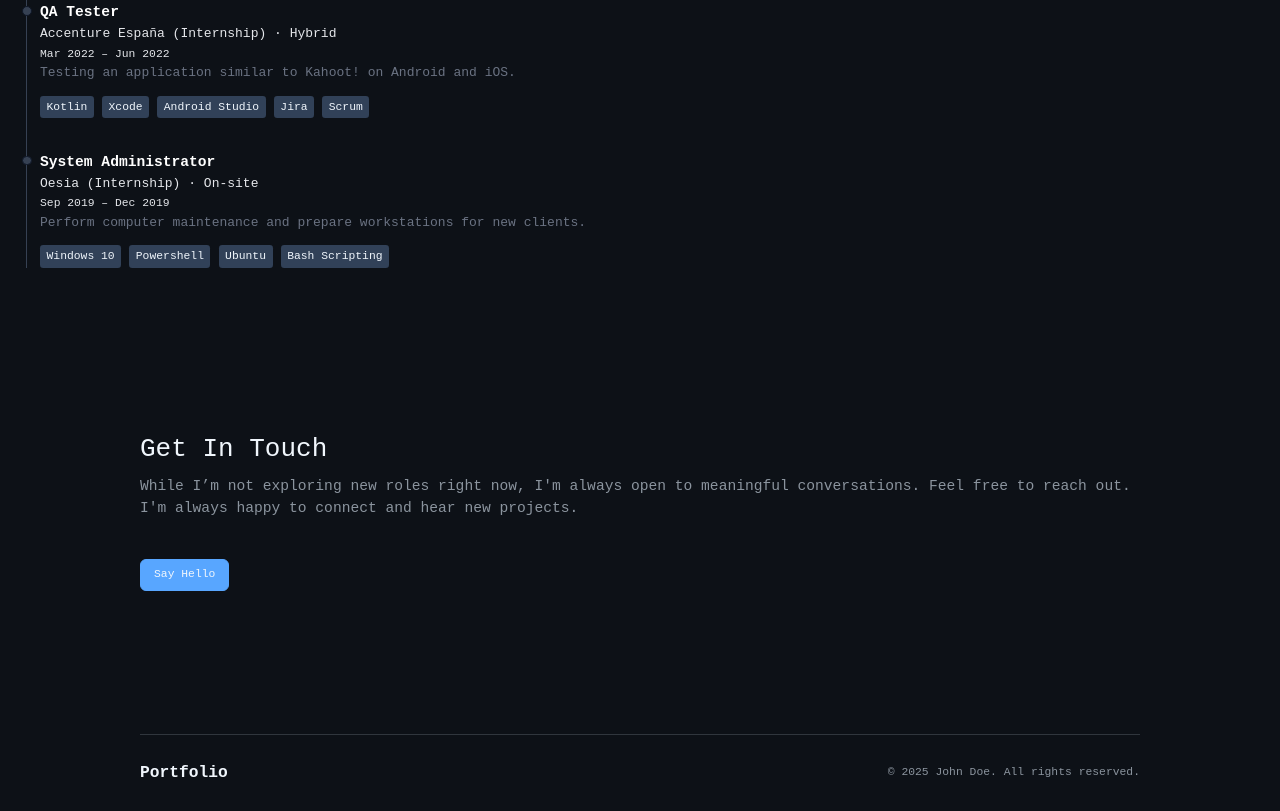
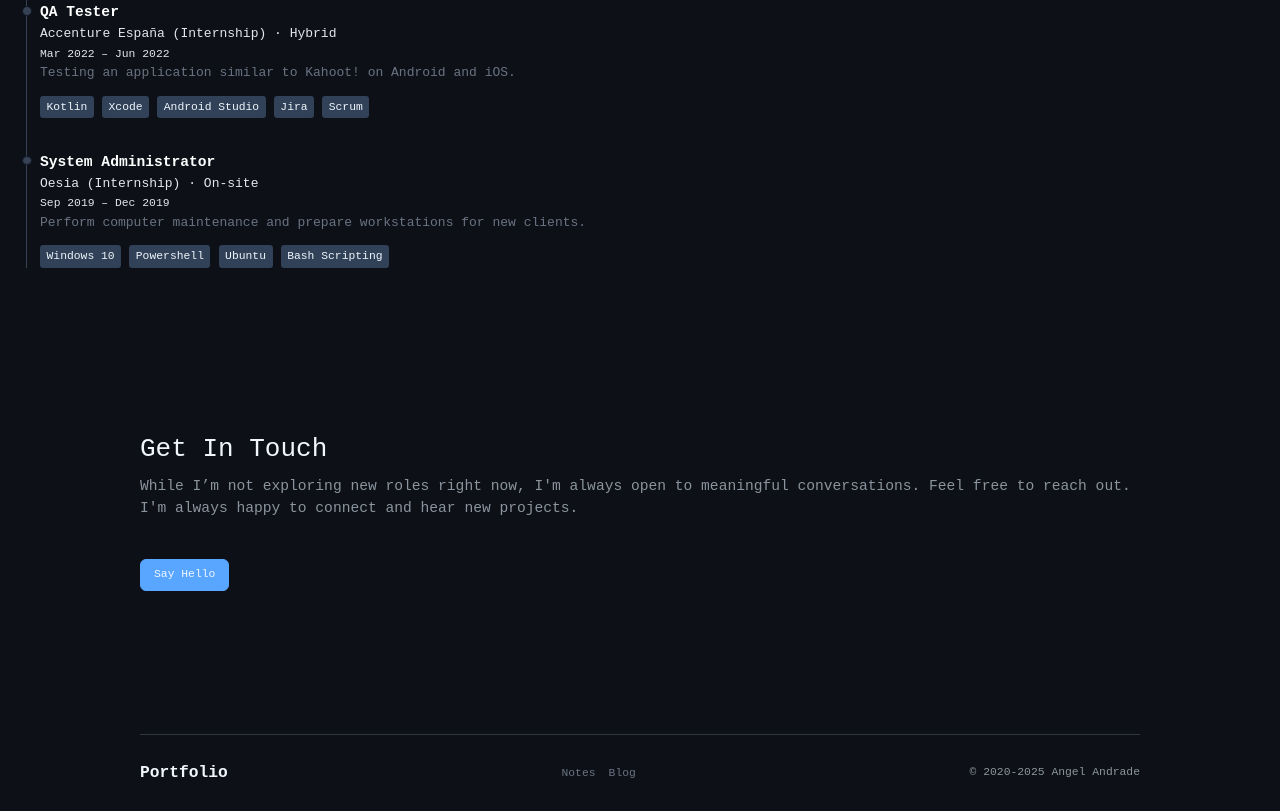
Before and after one commit to peek4bUh/peek4bUh.github.io, an Astro site: page / in a window 1280 px wide. Shown: the part 2030-2841 px from the top of the page. Built offline with nearby package versions, Linux system fonts and the light colour scheme; Astro itself is replaced by a stand-in of ours.

Commit message:
feat: add notes and blog links and rename John Doe to Angel Andrade

```diff
--- a/src/components/Footer.astro
+++ b/src/components/Footer.astro
@@ -1,14 +1,21 @@
 ---
+import '../styles/global.css';
 const currentYear = new Date().getFullYear();
 ---
 
 <footer>
-  <div class="container">
-    <div class="footer-content">
-      <div class="footer-logo">
-        <a href="/">Portfolio</a>
+  <div class='container'>
+    <div class='footer-content'>
+      <div class='footer-logo'>
+        <a href='/'>Portfolio</a>
       </div>
-      <p class="copyright">© {currentYear} John Doe. All rights reserved.</p>
+      <ul class='flex text-sm text-gray-500 dark:text-gray-400'>
+        <li class='after:content-["·"] after:mx-2'>Notes</li>
+        <li>Blog</li>
+      </ul>
+      <p class='copyright'>
+        © 2020-{currentYear} Angel Andrade
+      </p>
     </div>
   </div>
 </footer>
```
